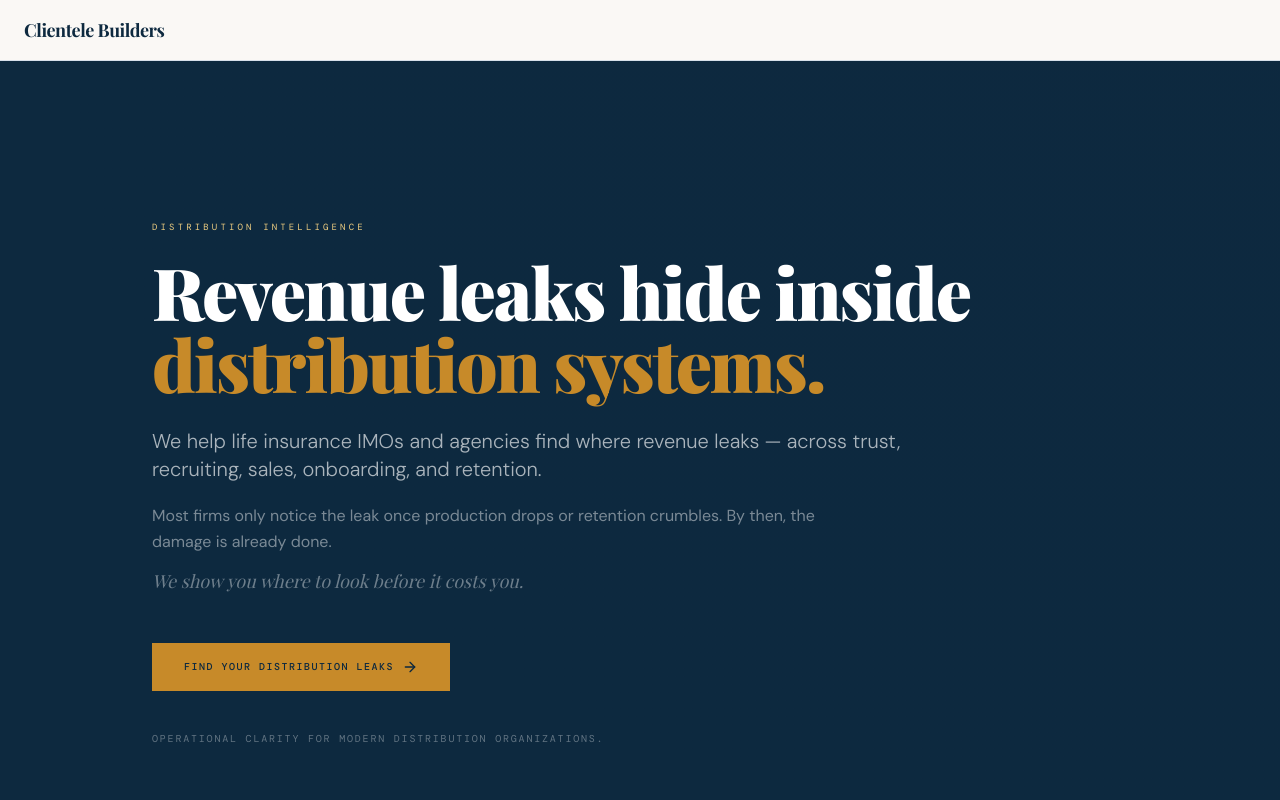
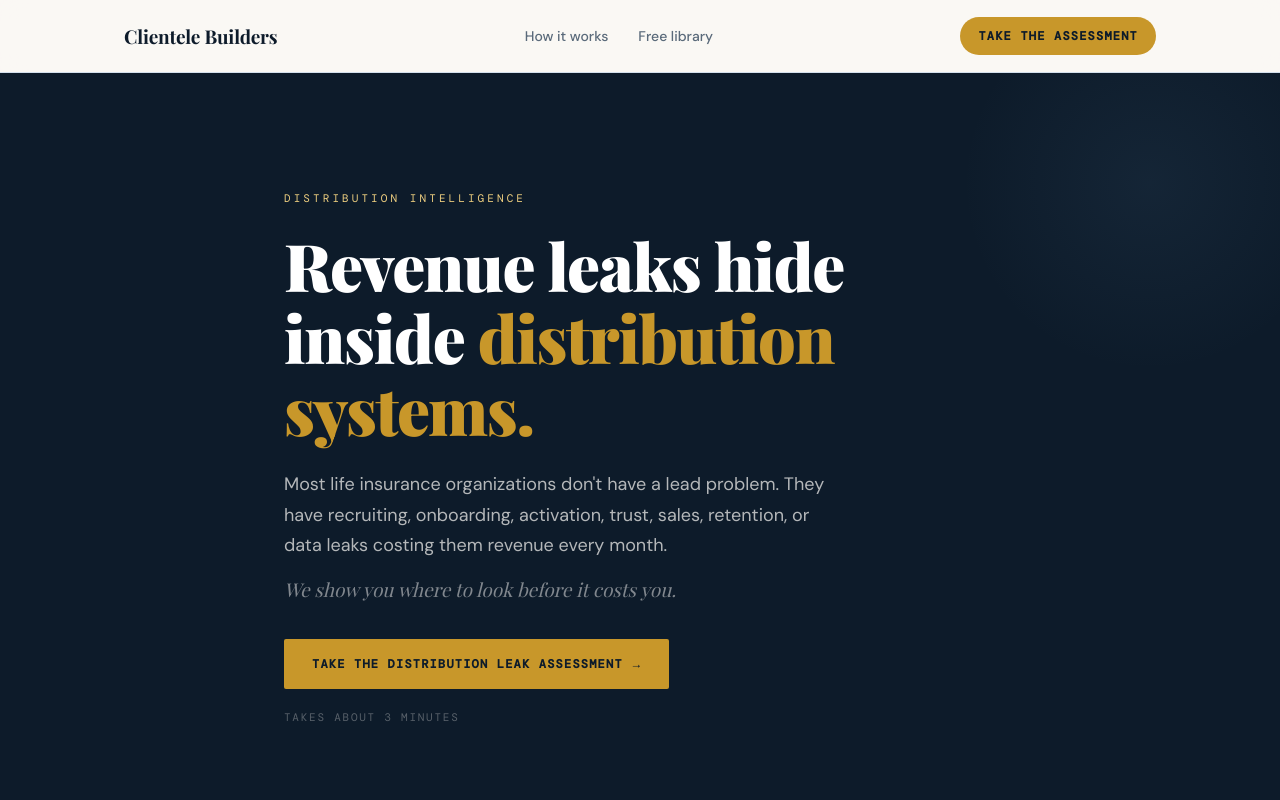
Before and after one commit to michaelschuettephoto-code/clientelebuilders, a React (Vite) app: page / in a window 1280 px wide. Shown: the top 800 px of the page. Built offline with nearby package versions, Linux system fonts and the light colour scheme; a web font is replaced by a local one.

Commit message:
Changes
Co-authored-by: michaelschuettephoto-code <236507827+michaelschuettephoto-code@users.noreply.github.com>

```diff
--- a/src/App.tsx
+++ b/src/App.tsx
@@ -40,7 +40,8 @@ const App = () => (
     <Sonner />
     <Suspense fallback={<div>Loading...</div>}>
       <Routes>
-        <Route path="/" element={<Index />} />
+        <Route path="/" element={<HomeLeak />} />
+        <Route path="/home-legacy" element={<Index />} />
         <Route path="/home-v2" element={<HomeV2 />} />
         <Route path="/lifeinsurance" element={<LifeInsurance />} />
         <Route path="/intelligence" element={<Intelligence />} />
```
